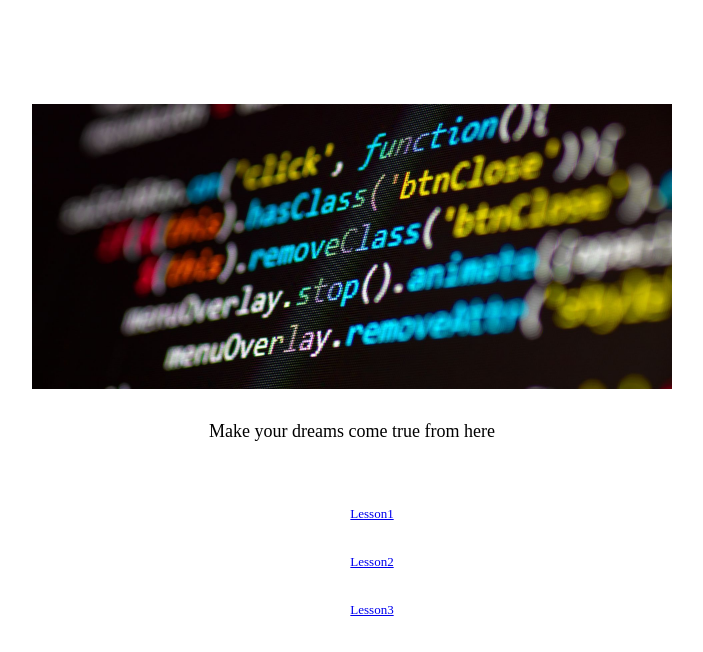
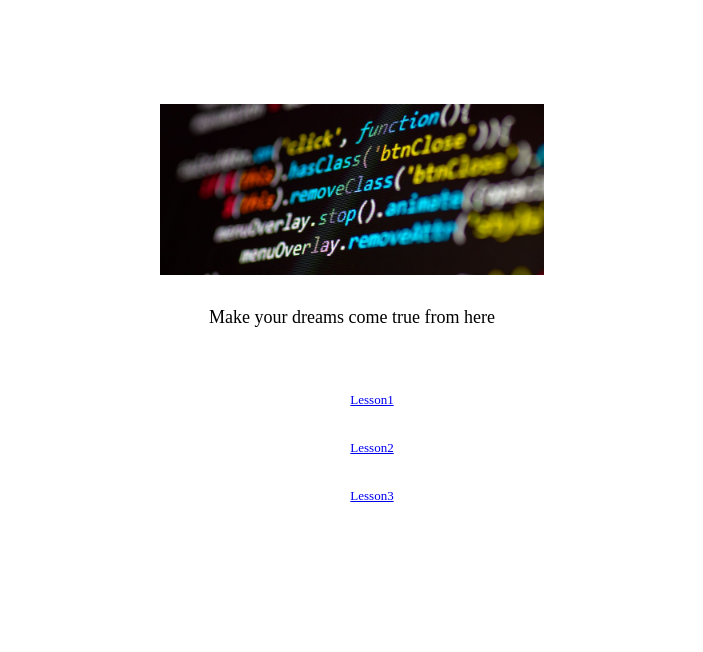
Before and after one commit to murakamz-jastec/score, a Next.js app: page / in a window 1280 px wide. Shown: the top 652 px of the page, without its empty margins (288-991 px from the left). Built offline with nearby package versions, Linux system fonts and the light colour scheme.

Commit message:
Write documents.

```diff
--- a/src/pages/index.tsx
+++ b/src/pages/index.tsx
@@ -8,8 +8,8 @@ const Index = () => {
       <Image
         src="/top_image.jpg"
         alt="Image"
-        width={1920 / 3}
-        height={855 / 3}
+        width={1920 / 5}
+        height={855 / 5}
       />
       <div className={styles.title}>
         <div>Make your dreams come true from here</div>
```
Also changed, not shown: 7 other files (tests, documents, lock files or other folders).
